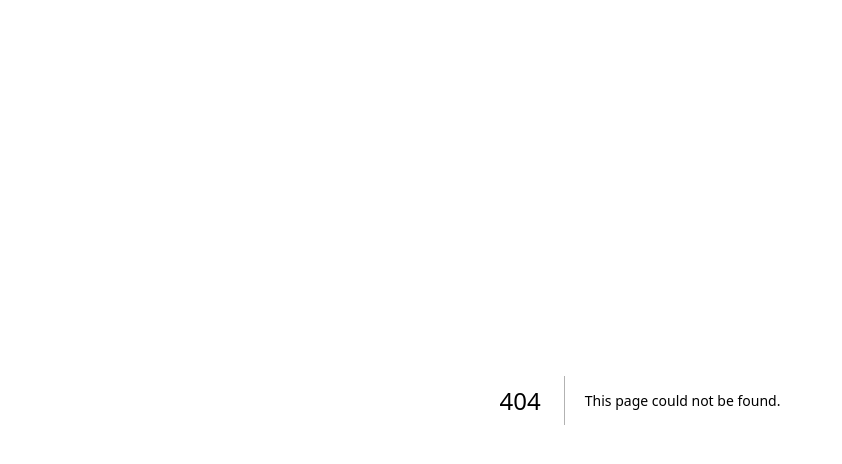
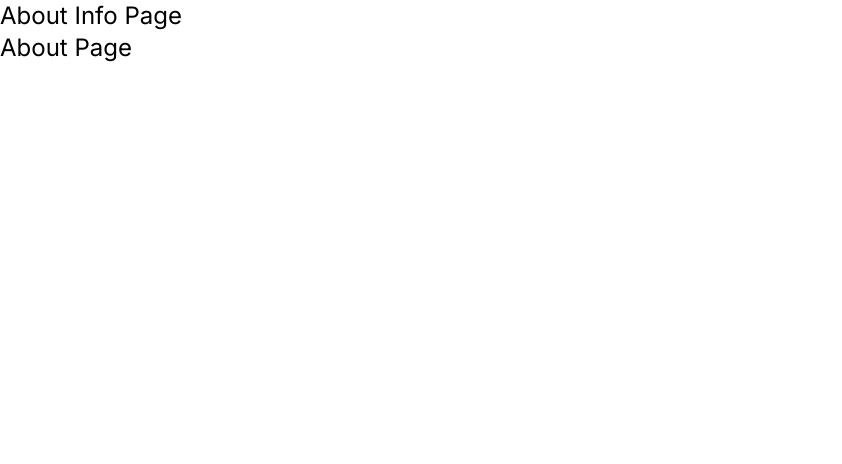
Before and after one commit to aghildev/next-study, a Next.js app: page /about/info in a window 1280 px wide. Before the commit this address had no page. Shown: the top 464 px of the page, without its empty margins (0-842 px from the left). Built offline with nearby package versions, Linux system fonts and the light colour scheme.

Commit message:
nested route practice

```diff
--- /dev/null
+++ b/app/about/info/page.js
@@ -0,0 +1,12 @@
+import Link from 'next/link'
+import React from 'react'
+
+const page = () => {
+  return (
+    <div className ="text-2xl">About Info Page
+    <Link href = "/about" className='block'>About Page</Link>
+    </div>
+  )
+}
+
+export default page
--- a/app/about/page.js
+++ /dev/null
@@ -1,12 +0,0 @@
-import React from 'react'
-import Link from 'next/link'
-const About = () => {
-  return (
-    <>
-    <div className="text-4xl text-red-500">About Page</div>
-    <Link href = "/">Home Page</Link>
-    </>
-  )
-}
-
-export default About
```
